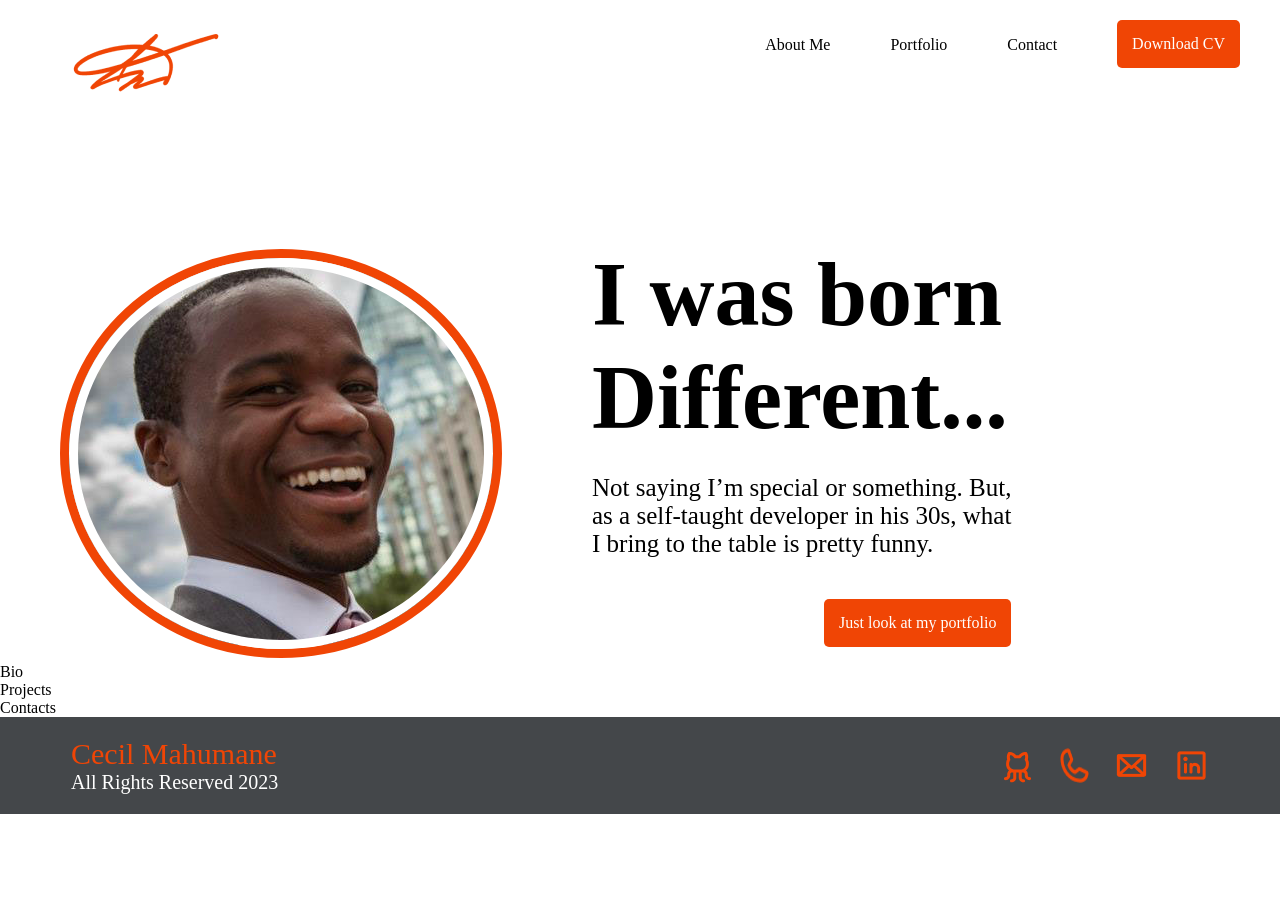
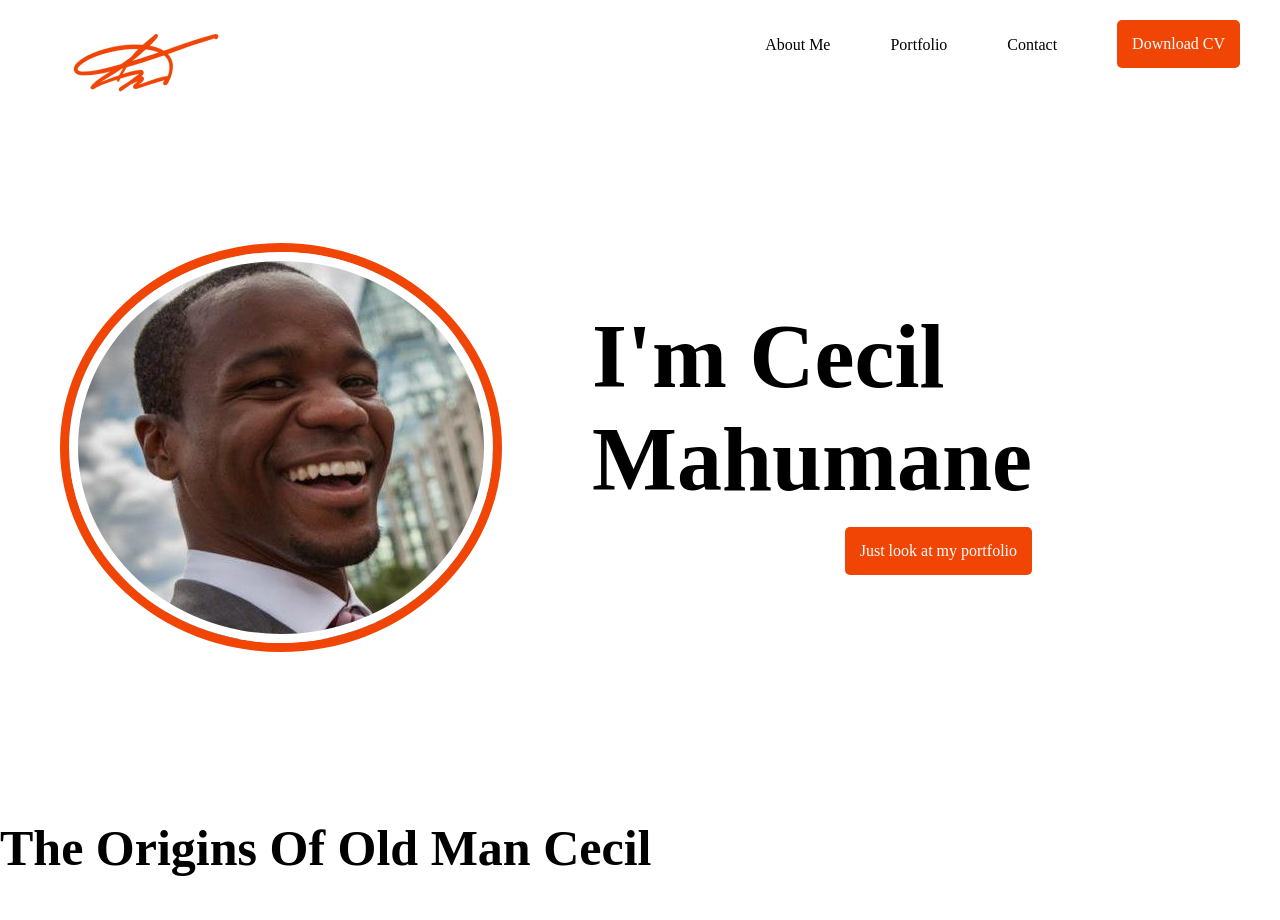
Before and after one commit to cecmahumane/portfolio-home, a React (Create React App) app: page / in a window 1280 px wide. Shown: the top 920 px of the page. Before the commit the page ends 814 px from the top, so only its background shows below. Built offline with nearby package versions, Linux system fonts and the light colour scheme.

Commit message:
Updated bio and hero section

```diff
--- a/src/App.css
+++ b/src/App.css
@@ -72,6 +72,7 @@ body {
   display: flex;
   margin-left: 60px;
   margin-top: 108px;
+  margin-bottom: 167px;
   align-items: center;
 }
 
@@ -119,3 +120,9 @@ body {
   padding: 15px 15px;
   border-radius: 5px;
 }
+
+/* Bio */
+.bio-title {
+  margin-top: 72px;
+  font-size: 50px;
+}
--- a/src/Components/Bio.js
+++ b/src/Components/Bio.js
@@ -2,7 +2,9 @@ import React from 'react'
 
 const Bio = () => {
   return (
-    <div>Bio</div>
+    <div>
+      <h2 className='bio-title'>The <span className='subtitle'>Origins Of</span> Old Man Cecil</h2>
+    </div>
   )
 }
 
--- a/src/Components/HeroSection.js
+++ b/src/Components/HeroSection.js
@@ -7,11 +7,11 @@ const HeroSection = () => {
         <img src='/images/headshot.jpg' alt='Smiling male'/>
       </div>
       <div className='hero-text-button'>
-        <h2 className='line1'>I was born</h2>
-        <h2 className='line2'>Different...</h2>
-        <p className='hero-quote'>Not saying I’m special or something. But, <br/>
-          as a self-taught developer in his 30s, what <br/>
-          I bring to the table is pretty funny.</p>
+        <h2 className='line1'>I'm Cecil </h2>
+        <h2 className='line2'>Mahumane</h2>
+        {/* <p className='hero-quote'>Not saying I’m special or something. But, <br/>  */}
+          {/* as a self-taught developer in his 30s, what <br/>  */}
+          {/* I bring to the table is pretty funny.</p> */}
         <div className='portfolio-button'>
           <p>Just look at my portfolio</p>
         </div>
```
